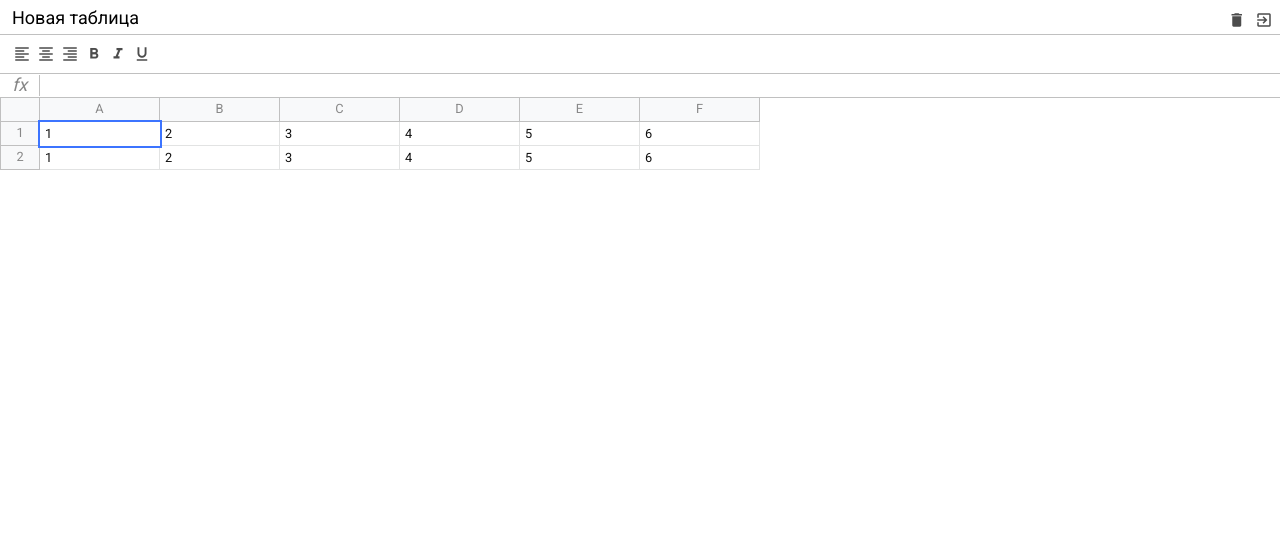
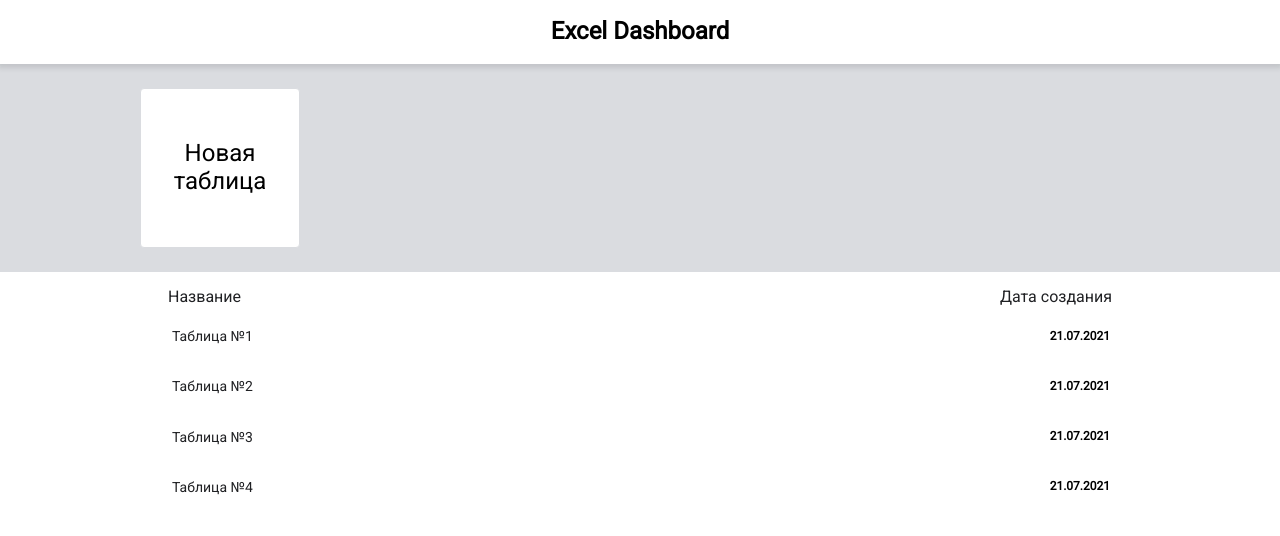
Before and after one commit to AliceAndr/excel-app, a website built with webpack: page src/index.html in a window 1280 px wide. Built offline with nearby package versions, Linux system fonts and the light colour scheme.

Commit message:
added scss styles for the dashboard component

```diff
--- a/src/index.html
+++ b/src/index.html
@@ -1,5 +1,6 @@
 <!DOCTYPE html>
 <html lang="en">
+
 <head>
   <meta charset="UTF-8">
   <meta http-equiv="X-UA-Compatible" content="IE=edge">
@@ -8,102 +9,57 @@
   <link rel="stylesheet" href="https://fonts.googleapis.com/icon?family=Material+Icons" />
   <title>Pure JavaScript Excel</title>
 </head>
+
 <body>
+
   <div id="app" class="container">
-    <div class="excel">
 
-      <div class="excel__header">
-        <input type="text" class="input excel__header-input" value="Новая таблица" />
+    <div class="db">
 
-        <div>
-          <div class="button excel__header-button-delete">
-            <i class="material-icons">delete</i>
-          </div>
-          <div class="button excel__header-button-exit">
-            <i class="material-icons">exit_to_app</i>
-          </div>
+      <div class="db__header">
+        <h1>Excel Dashboard</h1>
+      </div>
+
+      <div class="db__new">
+        <div class="db__view">
+          <a href="#" class="db__create"> Новая <br /> таблица</a>
         </div>
       </div>
 
-      <div class="excel__toolbar">
-        <div class="button excel__toolbar-button">
-          <i class="material-icons">format_align_left</i>
+      <div class="db__table db__view">
+        <div class="db__list-header">
+          <span>Название</span>
+          <span>Дата создания</span>
         </div>
 
-        <div class="button excel__toolbar-button">
-          <i class="material-icons">format_align_center</i>
-        </div>
+        <ul class="db__list">
+          <li class="db__record">
+            <a href="#">Таблица №1</a>
+            <strong>21.07.2021</strong>
+          </li>
 
-        <div class="button excel__toolbar-button">
-          <i class="material-icons">format_align_right</i>
-        </div>
+          <li class="db__record">
+            <a href="#">Таблица №2</a>
+            <strong>21.07.2021</strong>
+          </li>
 
-        <div class="button excel__toolbar-button">
-          <i class="material-icons">format_bold</i>
-        </div>
+          <li class="db__record">
+            <a href="#">Таблица №3</a>
+            <strong>21.07.2021</strong>
+          </li>
 
-        <div class="button excel__toolbar-button">
-          <i class="material-icons">format_italic</i>
-        </div>
-
-        <div class="button excel__toolbar-button">
-          <i class="material-icons">format_underline</i>
-        </div>
-
-      </div>
-
-      <div class="excel__formula">
-
-        <div class="formula-info">fx</div>
-        <div class="formula-input" contenteditable spellcheck="false"></div>
-
-      </div>
-
-      <div class="excel__table">
-
-        <div class="row">
-            <div class="row-info"></div>
-            <div class="row-data">
-              <div class="column">A</div>
-              <div class="column">B</div>
-              <div class="column">C</div>
-              <div class="column">D</div>
-              <div class="column">E</div>
-              <div class="column">F</div>
-            </div>
-        </div>
-
-        <div class="row">
-          <div class="row-info">
-            1
-          </div>
-          <div class="row-data">
-            <div class="cell selected" contenteditable>1</div>
-            <div class="cell" contenteditable>2</div>
-            <div class="cell" contenteditable>3</div>
-            <div class="cell" contenteditable>4</div>
-            <div class="cell" contenteditable>5</div>
-            <div class="cell" contenteditable>6</div>
-          </div>
-        </div>
-
-        <div class="row">
-          <div class="row-info">
-            2
-          </div>
-          <div class="row-data">
-            <div class="cell" contenteditable>1</div>
-            <div class="cell" contenteditable>2</div>
-            <div class="cell" contenteditable>3</div>
-            <div class="cell" contenteditable>4</div>
-            <div class="cell" contenteditable>5</div>
-            <div class="cell" contenteditable>6</div>
-          </div>
-        </div>
+          <li class="db__record">
+            <a href="#">Таблица №4</a>
+            <strong>21.07.2021</strong>
+          </li>
+        </ul>
 
       </div>
 
     </div>
+
   </div>
+
 </body>
+
 </html>
--- a/src/scss/_mixins.scss
+++ b/src/scss/_mixins.scss
@@ -20,3 +20,9 @@
     cursor: pointer;
   }
 }
+
+@mixin clear-list() {
+  list-style: none;
+  margin: 0;
+  padding: 0;
+}
--- a/src/scss/_variables.scss
+++ b/src/scss/_variables.scss
@@ -5,3 +5,4 @@ $formula-height: 24px;
 $info-cell-width: 40px;
 $row-height: 24px;
 $cell-width: 120px;
+$db-header-height: 64px;
--- /dev/null
+++ b/src/scss/dashboard.scss
@@ -0,0 +1,95 @@
+@import "variables";
+@import "mixins";
+
+.db {
+
+  &__header {
+    position: fixed;
+    left: 0;
+    right: 0;
+    top: 0;
+    height: $db-header-height;
+    display: flex;
+    align-items: center;
+    justify-content: center;
+    background: #fff;
+    box-shadow: 0 2px 5px 2px rgba(60, 64, 67, 0.15);
+    z-index: 10;
+  }
+
+  &__new {
+    margin-top: $db-header-height;
+    padding: 1.5rem;
+    background: #dadce0;
+  }
+
+  &__create {
+    width: 160px;
+    height: 160px;
+    background: #fff;
+    border-radius: 4px;
+    border: 1px solid #dadce0;
+    display: flex;
+    justify-content: center;
+    align-items: center;
+    font-size: 1.5rem;
+    text-decoration: none;
+    color: #000;
+    text-align: center;
+
+    &:hover {
+      cursor: pointer;
+      color: green;
+      border-color: green;
+    }
+  }
+
+  &__view {
+    max-width: 1000px;
+    margin: 0 auto;
+  }
+
+  &__table {
+    padding: 1rem;
+
+  }
+
+  &__list-header {
+    display: flex;
+    justify-content: space-between;
+    color: #202124;
+    font-weight: 500;
+    font-size: 16px;
+    margin-bottom: 10px;
+    padding: 0 12px;
+  }
+
+  &__list {
+    @include clear-list;
+  }
+
+  &__record {
+    display: flex;
+    justify-content: space-between;
+    align-items: center;
+    padding: 12px 14px 12px 16px;
+    margin-bottom: 10px;
+
+    &:hover {
+      background: #e6f4ea;
+      border-radius: 25px;
+    }
+
+    & a {
+      text-decoration: none;
+      cursor: pointer;
+      color: #202124;
+      font-size: 14px;
+
+      &:hover {
+        text-decoration: underline;
+      }
+    }
+  }
+
+}
--- a/src/scss/index.scss
+++ b/src/scss/index.scss
@@ -4,6 +4,7 @@
 @import "toolbar";
 @import "formula";
 @import "table";
+@import "dashboard";
 
 * {
   margin: 0;
```
Also changed, not shown: src/assets/excel.html (added, +109 -0 lines).
